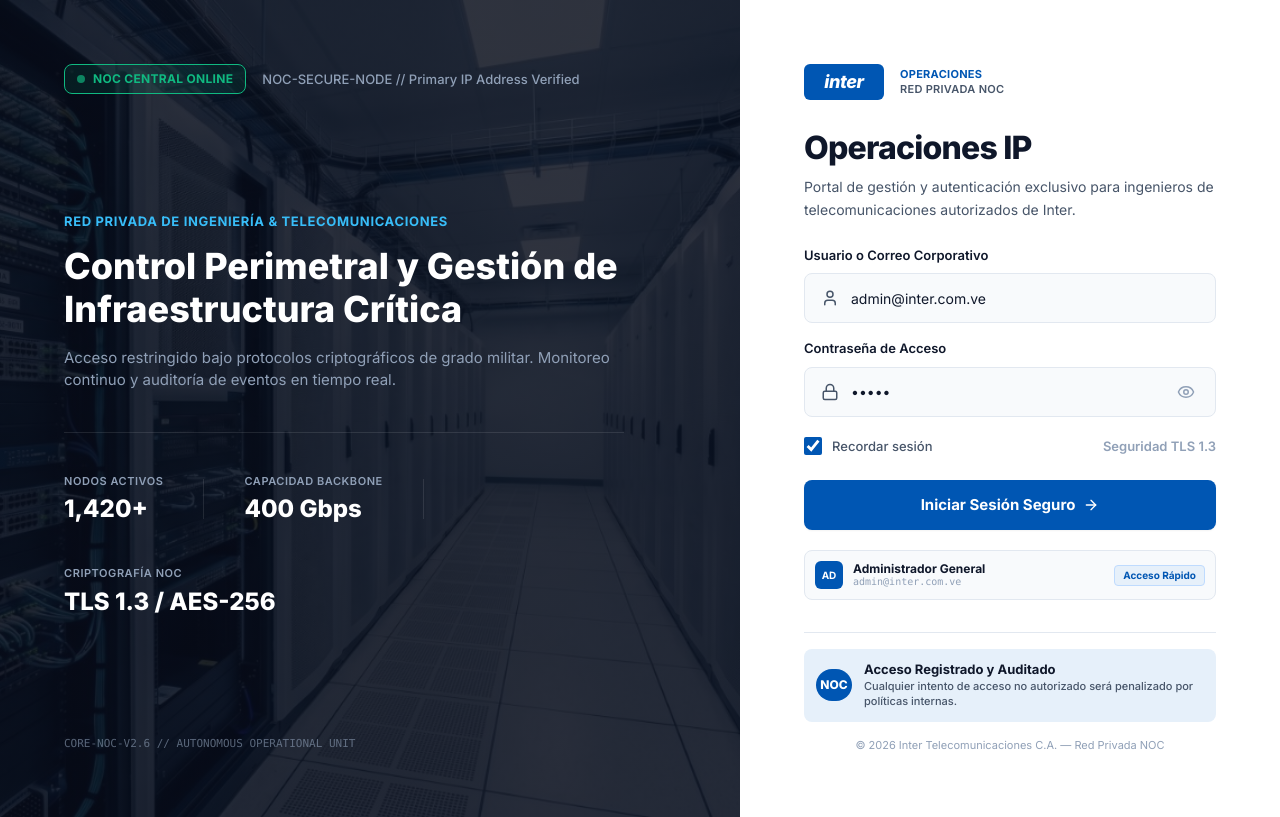
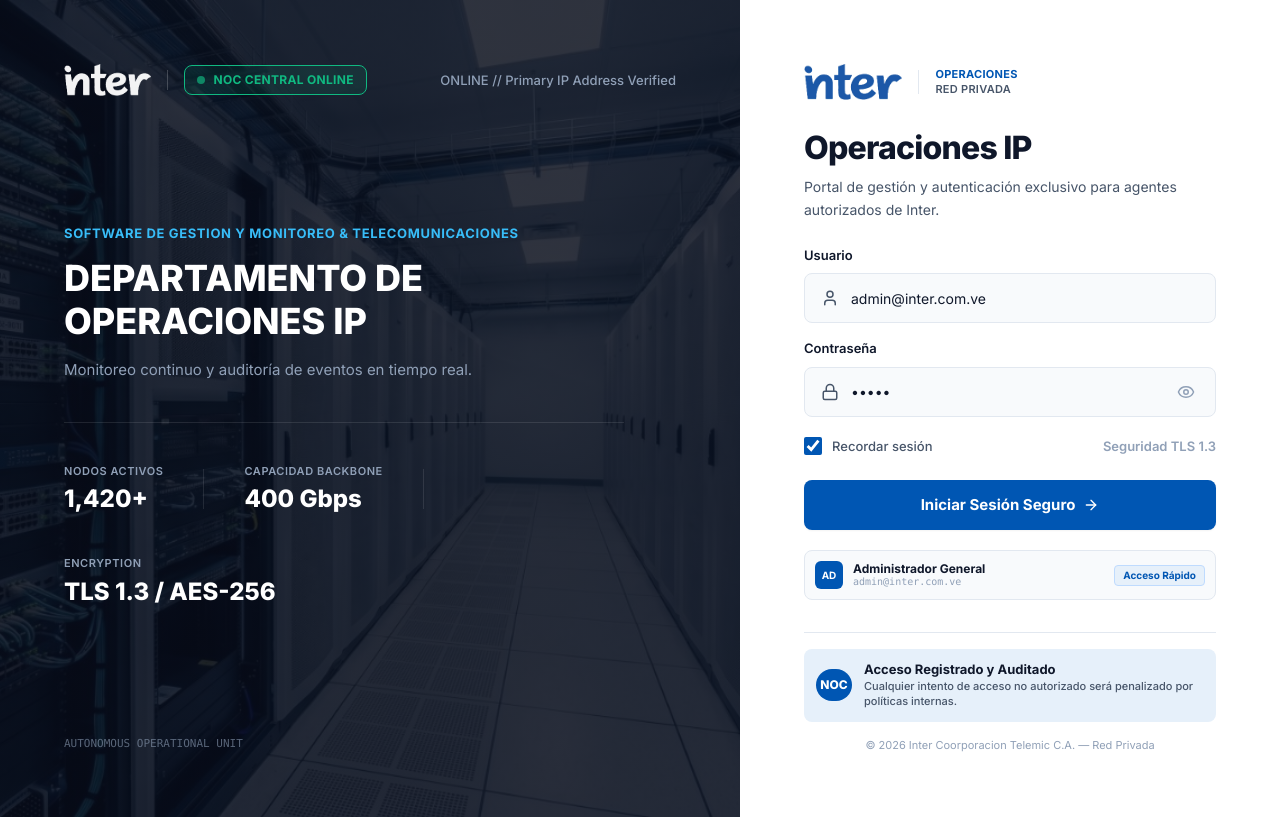
Before and after one commit to joseacorobo/PrototipoWeb_OperacionesIP, a FastAPI app: page /login in a window 1280 px wide. Run offline with FastAPI, Linux system fonts and the light colour scheme; some libraries are stand-ins or nearby versions.

Commit message:
feat(login): Add original Inter corporate logo to login-operaciones-ip-combinado layout

```diff
--- a/app/templates/login.html
+++ b/app/templates/login.html
@@ -3,7 +3,7 @@
 <head>
     <meta charset="UTF-8">
     <meta name="viewport" content="width=device-width, initial-scale=1.0">
-    <title>Inter | Operaciones IP - Software de Gestión</title>
+    <title> Inter | Operaciones IP - Software de Gestión</title>
     <!-- Tailwind CSS CDN -->
     <script src="https://cdn.tailwindcss.com"></script>
     <!-- Google Fonts: Inter -->
@@ -36,15 +36,19 @@
         <section class="hero-bg flex-1 flex flex-col justify-between p-8 sm:p-12 lg:p-16 text-white min-h-[500px] lg:min-h-screen">
 
             <!-- System_Status_Group -->
-            <div class="flex flex-wrap items-center gap-4">
-                <!-- Status_Indicator -->
-                <div class="flex items-center gap-2 px-3 py-1.5 rounded-lg border border-[#10B981] bg-[#10B981]/10">
-                    <span class="w-2 h-2 rounded-full bg-[#10B981] animate-pulse"></span>
-                    <span class="font-['Inter'] font-bold text-xs text-[#10B981] tracking-wide">NOC CENTRAL ONLINE</span>
+            <div class="w-full flex flex-wrap items-center justify-between gap-4">
+                <div class="flex items-center gap-4">
+                    <img src="/static/img/inter_logo.png" alt="Inter" class="h-7 sm:h-8 w-auto object-contain brightness-0 invert opacity-95">
+                    <div class="h-5 w-px bg-white/20"></div>
+                    <!-- Status_Indicator -->
+                    <div class="flex items-center gap-2 px-3 py-1.5 rounded-lg border border-[#10B981] bg-[#10B981]/10">
+                        <span class="w-2 h-2 rounded-full bg-[#10B981] animate-pulse"></span>
+                        <span class="font-['Inter'] font-bold text-xs text-[#10B981] tracking-wide">NOC CENTRAL ONLINE</span>
+                    </div>
                 </div>
                 <!-- Subtitle / Node Status -->
                 <span class="font-['Inter'] font-medium text-xs sm:text-[13px] text-[#90A0B7]">
-                    NOC-SECURE-NODE // Primary IP Address Verified
+                    ONLINE // Primary IP Address Verified
                 </span>
             </div>
 
@@ -54,13 +58,13 @@
                 <!-- Frame: Titles and Description -->
                 <div class="flex flex-col gap-4">
                     <span class="font-['Inter'] font-bold text-xs sm:text-[13px] tracking-wider uppercase text-[#38BDF8]">
-                        Red Privada de Ingeniería &amp; Telecomunicaciones
+                        Software de Gestion y Monitoreo &amp; Telecomunicaciones
                     </span>
                     <h1 class="font-['Inter'] font-extrabold text-2xl sm:text-3xl lg:text-[36px] text-white leading-tight lg:leading-[120%]">
-                        Control Perimetral y Gestión de Infraestructura Crítica
+                        DEPARTAMENTO DE OPERACIONES IP
                     </h1>
                     <p class="font-['Inter'] font-normal text-sm sm:text-[15px] text-[#90A0B7] leading-relaxed lg:leading-[150%]">
-                        Acceso restringido bajo protocolos criptográficos de grado militar. Monitoreo continuo y auditoría de eventos en tiempo real.
+                        Monitoreo continuo y auditoría de eventos en tiempo real.
                     </p>
                 </div>
 
@@ -99,7 +103,7 @@
                     <!-- Metric_Standards -->
                     <div class="flex flex-col gap-1">
                         <span class="font-['Inter'] font-semibold text-[11px] uppercase tracking-wider text-[#90A0B7]">
-                            Criptografía NOC
+                            Encryption
                         </span>
                         <span class="font-['Inter'] font-extrabold text-xl sm:text-2xl text-white">
                             TLS 1.3 / AES-256
@@ -112,7 +116,7 @@
 
             <!-- Visual Section Footer Note -->
             <div class="text-[11px] text-[#90A0B7]/60 font-mono">
-                CORE-NOC-V2.6 // AUTONOMOUS OPERATIONAL UNIT
+                AUTONOMOUS OPERATIONAL UNIT
             </div>
 
         </section>
@@ -127,19 +131,16 @@
 
                 <!-- Logo_Row -->
                 <div class="flex items-center gap-4">
-                    <!-- Brand_Container: Badge azul con 'inter' en cursiva 800 -->
-                    <div class="w-[80px] h-[36px] bg-[#0056B3] rounded-[6px] flex items-center justify-center shadow-xs">
-                        <span class="font-['Inter'] italic font-extrabold text-[18px] text-white tracking-tight leading-none select-none">
-                            inter
-                        </span>
-                    </div>
+                    <!-- Imagen Corporativa Original de Inter -->
+                    <img src="/static/img/inter_logo.png" alt="Inter" class="h-8 sm:h-9 w-auto object-contain">
+                    <div class="h-6 w-px bg-[#E2E8F0]"></div>
                     <!-- Corporate_Tags -->
                     <div class="flex flex-col">
                         <span class="font-['Inter'] font-bold text-[11px] uppercase text-[#0056B3] tracking-wide leading-none mb-1">
                             Operaciones
                         </span>
                         <span class="font-['Inter'] font-semibold text-[11px] uppercase text-[#475569] tracking-wide leading-none">
-                            Red Privada NOC
+                            Red Privada
                         </span>
                     </div>
                 </div>
@@ -150,7 +151,7 @@
                         Operaciones IP
                     </h2>
                     <p class="font-['Inter'] font-normal text-xs sm:text-[14px] text-[#475569] leading-relaxed">
-                        Portal de gestión y autenticación exclusivo para ingenieros de telecomunicaciones autorizados de Inter.
+                        Portal de gestión y autenticación exclusivo para agentes autorizados de Inter.
                     </p>
                 </div>
 
@@ -170,7 +171,7 @@
                     <!-- Field_Group_User -->
                     <div class="flex flex-col gap-2">
                         <label for="email" class="font-['Inter'] font-semibold text-[13px] text-[#0F172A]">
-                            Usuario o Correo Corporativo
+                            Usuario
                         </label>
                         <div class="input-container h-[50px] bg-[#F8FAFC] border-[1.5px] border-[#E2E8F0] rounded-lg px-4 flex items-center gap-3 transition">
                             <i data-lucide="user" class="w-[18px] h-[18px] text-[#475569] shrink-0"></i>
@@ -189,7 +190,7 @@
                     <!-- Field_Group_Password -->
                     <div class="flex flex-col gap-2">
                         <label for="password" class="font-['Inter'] font-semibold text-[13px] text-[#0F172A]">
-                            Contraseña de Acceso
+                            Contraseña
                         </label>
                         <div class="input-container h-[50px] bg-[#F8FAFC] border-[1.5px] border-[#E2E8F0] rounded-lg px-4 flex items-center gap-3 transition">
                             <i data-lucide="lock" class="w-[18px] h-[18px] text-[#475569] shrink-0"></i>
@@ -274,7 +275,7 @@
 
                 <!-- Legal Notice -->
                 <p class="font-['Inter'] font-normal text-[11px] text-[#90A0B7] text-center leading-[140%]">
-                    © 2026 Inter Telecomunicaciones C.A. — Red Privada NOC
+                    © 2026 Inter Coorporacion Telemic C.A. — Red Privada
                 </p>
 
             </div>
```
